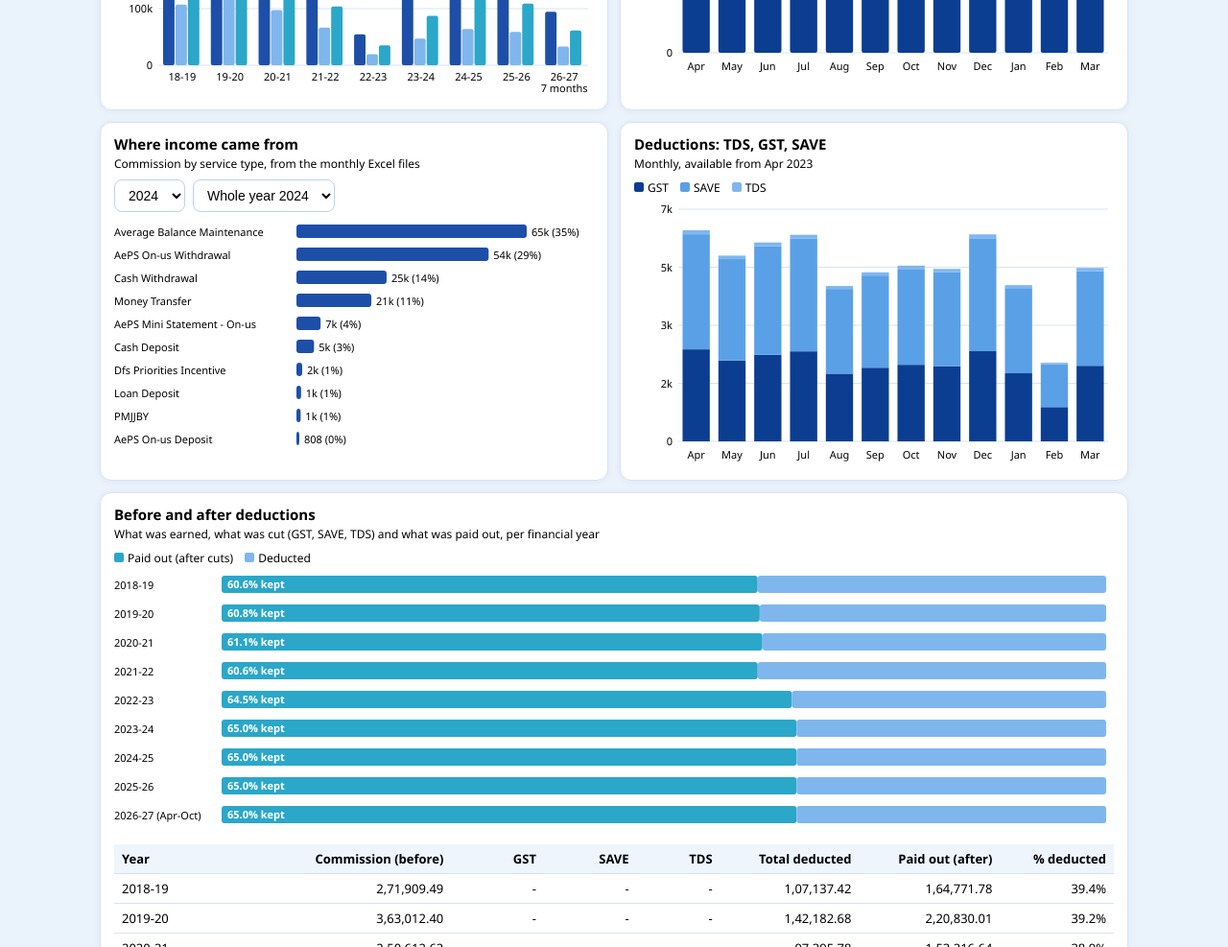
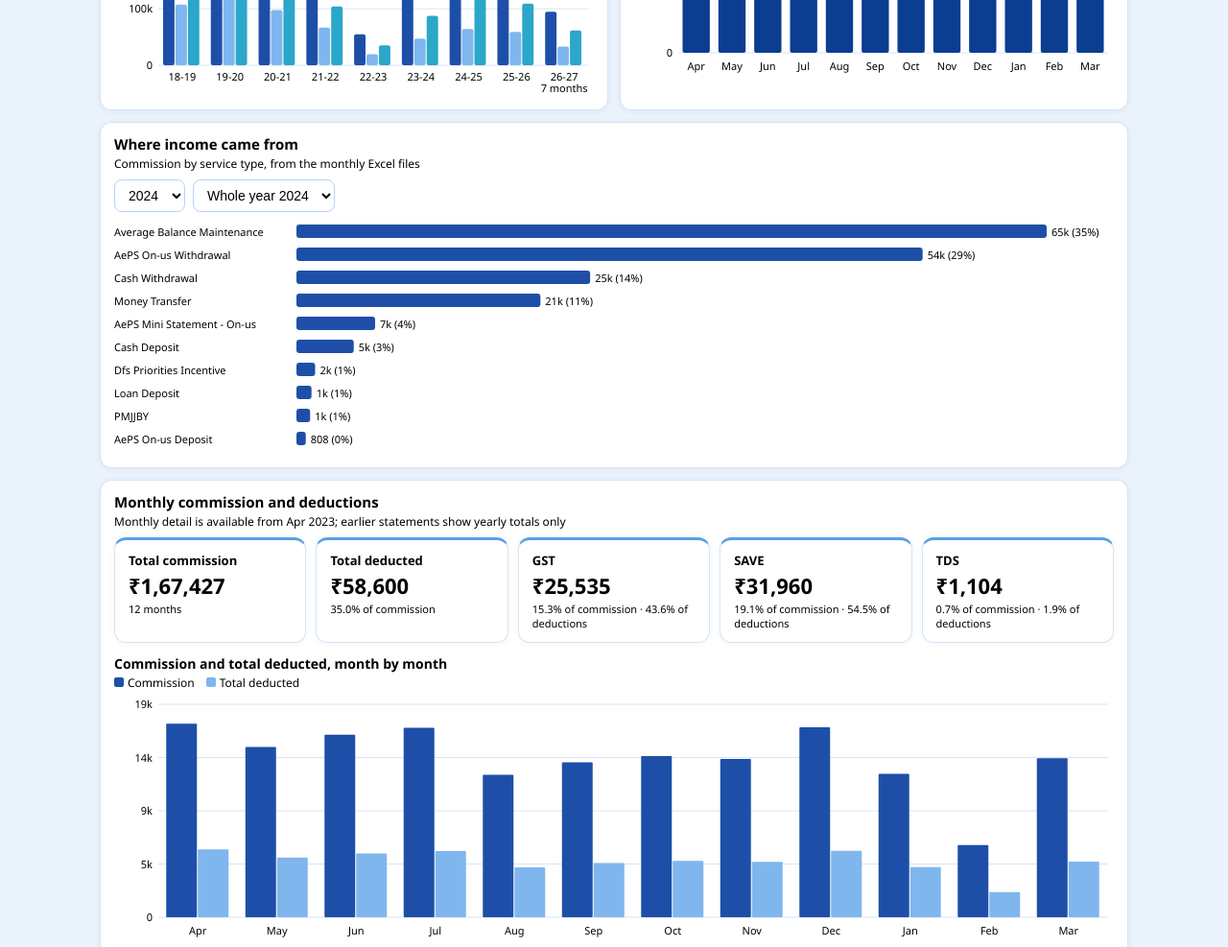
Before and after one commit to Gopimahith/csp-commission-dashboard, a plain HTML site: page index.html in a window 1280 px wide. Shown: the part 980-1967 px from the top of the page at 96% size. Drawn offline with Linux system fonts and the light colour scheme.

Commit message:
Add income source and monthly commission sections

```diff
--- a/index.html
+++ b/index.html
@@ -24,8 +24,8 @@ text{fill:#000;font-size:11px}.tip{position:fixed;pointer-events:none;background
 <div class="card full"><h2>Monthly commission</h2><p class="n" id="trendN"></p><div id="trend"></div></div>
 <div class="card"><h2>Year by year</h2><p class="n">Commission, deductions and paid per financial year (printed statement totals)</p><div class="leg"><span><i style="background:var(--c1)"></i>Commission</span><span><i style="background:var(--c2)"></i>Deductions</span><span><i style="background:var(--c3)"></i>Paid</span></div><div id="fyc"></div></div>
 <div class="card"><h2>Which months earn most?</h2><p class="n">Average commission by calendar month, selected years</p><div id="season"></div></div>
-<div class="card"><h2>Where income came from</h2><p class="n">Commission by service type, from the monthly Excel files</p><div style="margin-bottom:6px;display:flex;gap:8px;flex-wrap:wrap"><select id="ysrc"><option value="2024">2024</option><option value="2025">2025</option><option value="2026">2026</option></select><select id="m24"></select></div><div id="src"></div></div>
-<div class="card"><h2>Deductions: TDS, GST, SAVE</h2><p class="n">Monthly, available from Apr 2023</p><div class="leg"><span><i style="background:var(--c5)"></i>GST</span><span><i style="background:var(--c4)"></i>SAVE</span><span><i style="background:var(--c2)"></i>TDS</span></div><div id="dedc"></div></div>
+<div class="card full"><h2>Where income came from</h2><p class="n">Commission by service type, from the monthly Excel files</p><div style="margin-bottom:6px;display:flex;gap:8px;flex-wrap:wrap"><select id="ysrc"><option value="2024">2024</option><option value="2025">2025</option><option value="2026">2026</option></select><select id="m24"></select></div><div id="src"></div></div>
+<div class="card full"><h2>Monthly commission and deductions</h2><p class="n" id="dedn">Monthly detail is available from Apr 2023; earlier statements show yearly totals only</p><div class="kpis" id="dedk" style="margin:8px 0"></div><h3 style="font-size:14px;margin:12px 0 2px">Commission and total deducted, month by month</h3><div class="leg"><span><i style="background:var(--c1)"></i>Commission</span><span><i style="background:var(--c2)"></i>Total deducted</span></div><div id="dedm"></div><h3 style="font-size:14px;margin:12px 0 2px">GST, SAVE and TDS, month by month</h3><div class="leg"><span><i style="background:var(--c5)"></i>GST</span><span><i style="background:var(--c4)"></i>SAVE</span><span><i style="background:var(--c2)"></i>TDS</span></div><div id="dedc"></div></div>
 <div class="card full"><h2>Before and after deductions</h2><p class="n">What was earned, what was cut (GST, SAVE, TDS) and what was paid out, per financial year</p><div class="leg"><span><i style="background:var(--c3)"></i>Paid out (after cuts)</span><span><i style="background:var(--c2)"></i>Deducted</span></div><div id="ba"></div><div style="overflow:auto;margin-top:10px"><table id="batbl"></table></div></div>
 <div class="card full note" id="notes"></div>
 </div></div><div class="tip" id="tip"></div>
@@ -87,12 +87,25 @@ function srcChart(){
  const lw=Math.min(190,W*.46),max=list[0][1];const nice=t=>t.toLowerCase().replace(/(^|\s|-)\w/g,c=>c.toUpperCase()).replace('Aeps','AePS').replace('Pmjjby','PMJJBY').replace('Pmsby','PMSBY').replace('Apy','APY').replace('Ekyc','eKYC').replace('Onus','On-us');
  list.forEach(([t,a],i)=>{const y=i*rowH+4,bw=(W-lw-70)*a/max;s.appendChild(el('text',{x:0,y:y+15,style:'fill:'+css('--ink')},nice(t).slice(0,30)));const rc=el('rect',{x:lw,y:y+3,width:Math.max(2,bw),height:14,rx:3,fill:css('--c1')});rc.addEventListener('mousemove',e=>showTip(e,`<b>${nice(t)}</b><br>&#8377;${inr2(a)}<br>${(a/tot*100).toFixed(1)}% of ${sel==='all'?ysrc.value:MN[sel-1]} commission`));rc.addEventListener('mouseleave',hideTip);s.appendChild(rc);s.appendChild(el('text',{x:lw+bw+5,y:y+15},short(a)+' ('+(a/tot*100).toFixed(0)+'%)'))});
 }
+function mbars(id,ks,series){
+ const{s,W,h}=chartBox(id,260);const l=46,r=6,t=10,b=28;const max=Math.max(...ks.flatMap(k=>series.map(x=>x[2](k))))*1.1;axisY(s,W,h,max,l,r,t,b,short);
+ const bw=(W-l-r)/ks.length,n=series.length;
+ ks.forEach((k,i)=>{series.forEach(([nm,c,f],j)=>{const v=f(k),bh=(h-t-b)*v/max;const rc=el('rect',{x:l+i*bw+bw*.1+j*(bw*.8/n),y:h-b-bh,width:Math.max(1,bw*.8/n-1),height:bh,rx:1,fill:css(c)});
+   rc.addEventListener('mousemove',e=>showTip(e,`<b>${MN[+k.slice(5)-1]} ${k.slice(0,4)}</b><br>${nm}: &#8377;${inr2(v)}`));rc.addEventListener('mouseleave',hideTip);s.appendChild(rc)});
+  if(ks.length<=14||i%Math.ceil(ks.length/12)===0)s.appendChild(el('text',{x:l+i*bw+bw/2,y:h-10,'text-anchor':'middle'},MN[+k.slice(5)-1]+(ks.length>14?" '"+k.slice(2,4):'')))});
+}
 function dedChart(){
- const ks=Object.keys(D.deductions).sort().filter(k=>{const y=fy.value;return y==='all'||fyOf(k)===+y});const box=document.getElementById('dedc');
- if(!ks.length){box.innerHTML='<p class="n">Monthly deduction detail is only available from Apr 2023. Pick 2023-24 or later, or "All years".</p>';return}
- const{s,W,h}=chartBox('dedc',280);const l=46,r=6,t=10,b=28;const tot=k=>Object.values(D.deductions[k]).reduce((a,x)=>a+x,0);const max=Math.max(...ks.map(tot))*1.1;axisY(s,W,h,max,l,r,t,b,short);const bw=(W-l-r)/ks.length;
- ks.forEach((k,i)=>{let y=h-b;[['GST','--c5'],['SAVE','--c4'],['TDS','--c2']].forEach(([t2,c])=>{const v=D.deductions[k][t2]||0,bh=(h-t-b)*v/max;y-=bh;const rc=el('rect',{x:l+i*bw+bw*.12,y,width:bw*.76,height:bh,fill:css(c)});rc.addEventListener('mousemove',e=>showTip(e,`<b>${MN[+k.slice(5)-1]} ${k.slice(0,4)}</b><br>${t2}: &#8377;${inr2(v)}<br>Total: &#8377;${inr2(tot(k))}`));rc.addEventListener('mouseleave',hideTip);s.appendChild(rc)});
-  if(ks.length<=14||i%Math.ceil(ks.length/12)===0)s.appendChild(el('text',{x:l+i*bw+bw/2,y:h-10,'text-anchor':'middle'},MN[+k.slice(5)-1]+(ks.length>14?" '"+k.slice(2,4):'')))});
+ const ks=Object.keys(D.deductions).sort().filter(k=>{const y=fy.value;return y==='all'||fyOf(k)===+y});
+ const kp=document.getElementById('dedk');
+ if(!ks.length){kp.innerHTML='<p class="n">Monthly deduction detail is only available from Apr 2023. Pick 2023-24 or later, or "All years".</p>';document.getElementById('dedm').innerHTML='';document.getElementById('dedc').innerHTML='';return}
+ const cm={};D.commission.forEach(([k,v])=>cm[k]=v);
+ const g=(k,t)=>D.deductions[k][t]||0,td=k=>g(k,'GST')+g(k,'SAVE')+g(k,'TDS');
+ const sum=f=>ks.reduce((a,k)=>a+f(k),0);const C=sum(k=>cm[k]||0),T=sum(td),G=sum(k=>g(k,'GST')),S=sum(k=>g(k,'SAVE')),X=sum(k=>g(k,'TDS'));
+ const card=(l,v,sub)=>`<div class="kpi"><div class="l">${l}</div><div class="v">&#8377;${inr(v)}</div><div class="s">${sub}</div></div>`;
+ const pc=(v,b)=>(v/b*100).toFixed(1)+'%';
+ kp.innerHTML=card('Total commission',C,ks.length+' months')+card('Total deducted',T,pc(T,C)+' of commission')+card('GST',G,pc(G,C)+' of commission &middot; '+pc(G,T)+' of deductions')+card('SAVE',S,pc(S,C)+' of commission &middot; '+pc(S,T)+' of deductions')+card('TDS',X,pc(X,C)+' of commission &middot; '+pc(X,T)+' of deductions');
+ mbars('dedm',ks,[['Commission','--c1',k=>cm[k]||0],['Total deducted','--c2',td]]);
+ mbars('dedc',ks,[['GST','--c5',k=>g(k,'GST')],['SAVE','--c4',k=>g(k,'SAVE')],['TDS','--c2',k=>g(k,'TDS')]]);
 }
 function baSplit(y){const o={GST:0,SAVE:0,TDS:0},ks=Object.keys(D.deductions).filter(k=>fyOf(k)===y);ks.forEach(k=>{for(const t in o)o[t]+=D.deductions[k][t]||0});return ks.length?o:null}
 function baView(){
```
